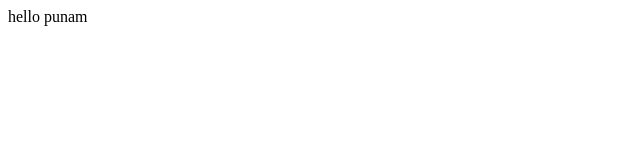
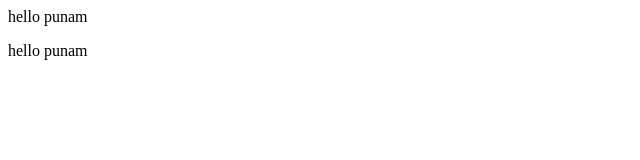
Before and after one commit to Jayyy5121/project2, a plain HTML site: page index.html in a window 1280 px wide. Shown: the full height of the page, 0-640 px from the left. Drawn offline with Linux system fonts and the light colour scheme.

Commit message:
Update index.html

```diff
--- a/index.html
+++ b/index.html
@@ -1 +1,2 @@
 <p>hello punam </p>
+<p>hello punam </p>
```
